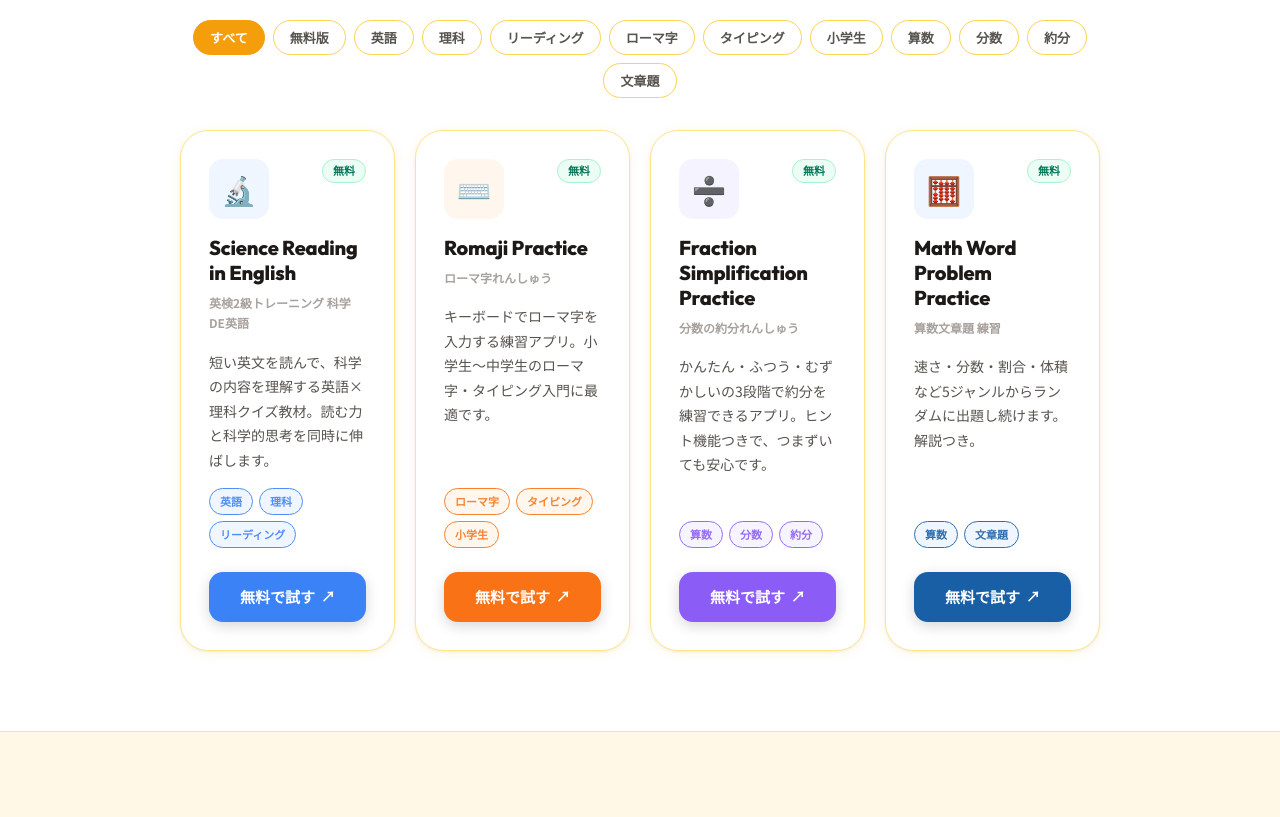
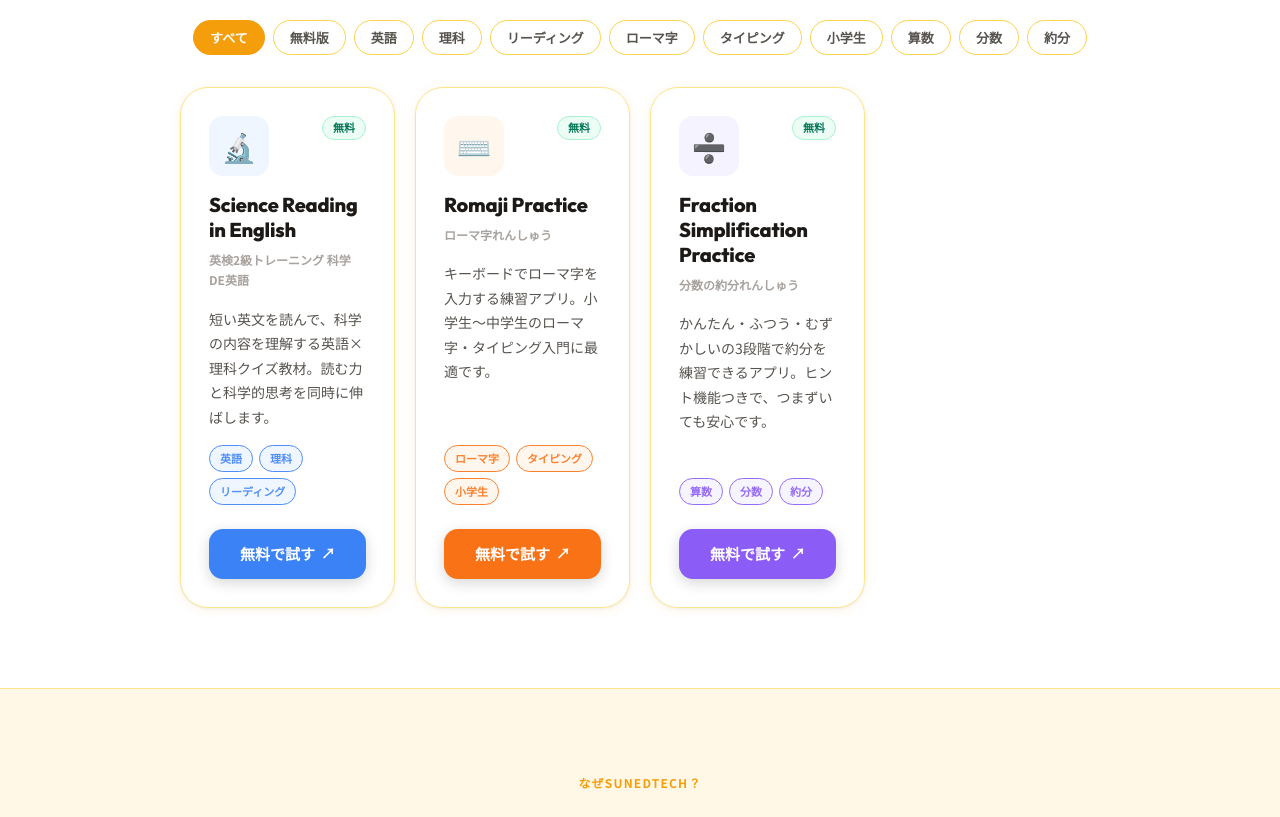
Before and after one commit to growupkuriyama-hub/SunEdTech, a React (Vite) app in the folder homepage/: page / in a window 1280 px wide. Shown: the part 980-1797 px from the top of the page. Built offline with nearby package versions, Linux system fonts and the light colour scheme.

Commit message:
Update data.js

```diff
--- a/homepage/src/data.js
+++ b/homepage/src/data.js
@@ -41,18 +41,5 @@ export const APP_LIST = [
     color: "#8B5CF6",
     bgColor: "#F5F3FF",
     icon: "➗",
-  },
-  {
-    id: "math-practice",
-    paid: false,
-    name: "Math Word Problem Practice",
-    nameJa: "算数文章題 練習",
-    description: "速さ・分数・割合・体積など5ジャンルからランダムに出題し続けます。解説つき。",
-    target: "小5 ／ 文章題の総合練習",
-    tags: ["算数", "文章題"],
-    url: "https://s5bunshodai.pages.dev/",
-    color: "#185FA5",
-    bgColor: "#EFF6FF",
-    icon: "🧮",
   }
 ];
```
